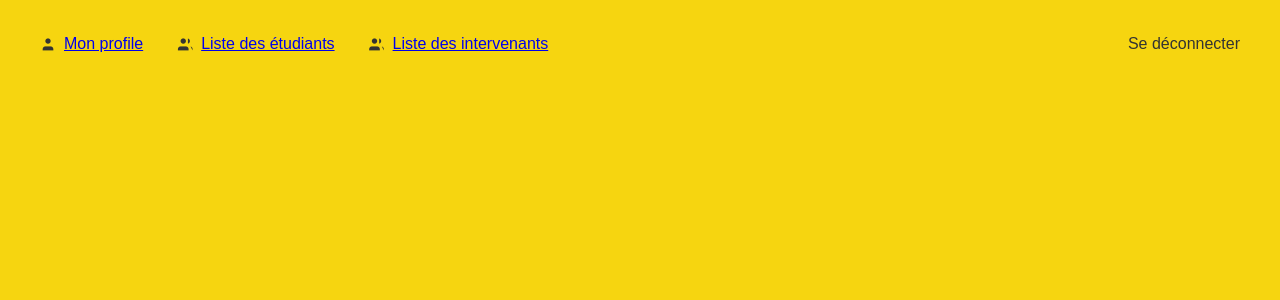
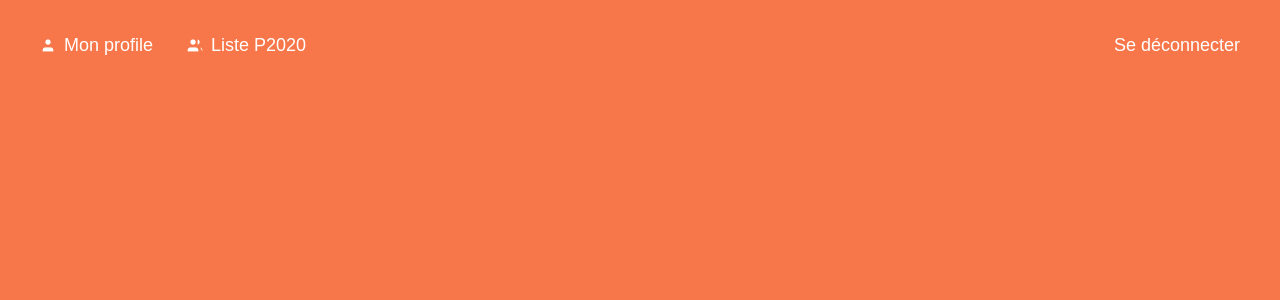
Before and after one commit to Paulehair/react-challenge-191026, a React (Create React App) app in the folder client/: page /dashboard in a window 1280 px wide. Shown: the top 300 px of the page. Built offline with nearby package versions, Linux system fonts and the light colour scheme; sample sign-in values are in the browser's storage.

Commit message:
init inte branch$

```diff
--- a/client/src/components/MyProfile/style.css
+++ b/client/src/components/MyProfile/style.css
@@ -1,4 +1,5 @@
 .SkillContainer {
+    color: white;
     width: 100%;
     margin-left: 78px;
     padding-top: 40px;
@@ -17,9 +18,10 @@
 }
 
 .SkillContainer .CardSkill {
+    color: white;
     font-size: 18px;
-    background: #FAE14C;
-    border: 1px solid #D2BE41;
+    background: #FF885F;
+    border: 1px solid #DA643A;
     border-radius: 13px;
     padding: 22px 35px;
     display: flex;
--- a/client/src/components/Navigation/Navigation.js
+++ b/client/src/components/Navigation/Navigation.js
@@ -13,8 +13,7 @@ export default class Navigation extends React.Component {
             <div className="Navigation">
                 <ul>
                     <li className="Profile"><Link to="/myprofile">Mon profile</Link></li>
-                    <li className="Student"><Link to="/studentlist">Liste des étudiants</Link></li>
-                    <li className="Teacher"><Link to="/teacherlist">Liste des intervenants</Link></li>
+                    <li className="Student"><Link to="/studentlist">Liste P2020</Link></li>
                 </ul>
                 <div className="Disconnect" onClick={this.disconnect}>
                     Se déconnecter
--- a/client/src/components/Navigation/style.css
+++ b/client/src/components/Navigation/style.css
@@ -2,12 +2,21 @@
     display: flex;
     justify-content: space-between;
     align-items: center;
-    font-size: 16px;
+    font-size: 18px;
+    color: white;
 }
 .Navigation ul {
     display: flex;
     justify-content: flex-start;
     align-items: center;
+}
+.Navigation > * {
+    color: white;
+    text-decoration: none;
+}
+.Navigation a {
+    color: white;
+    text-decoration: none;
 }
 
 .Navigation button {
--- a/client/src/index.css
+++ b/client/src/index.css
@@ -8,7 +8,7 @@
 }
 
 .App {
-    background-color: #F6D510;
+    background-color: #F7774A;
     padding: 36px 40px;
     font-family: neue-haas-grotesk-display, sans-serif;
     font-style: normal;
```
